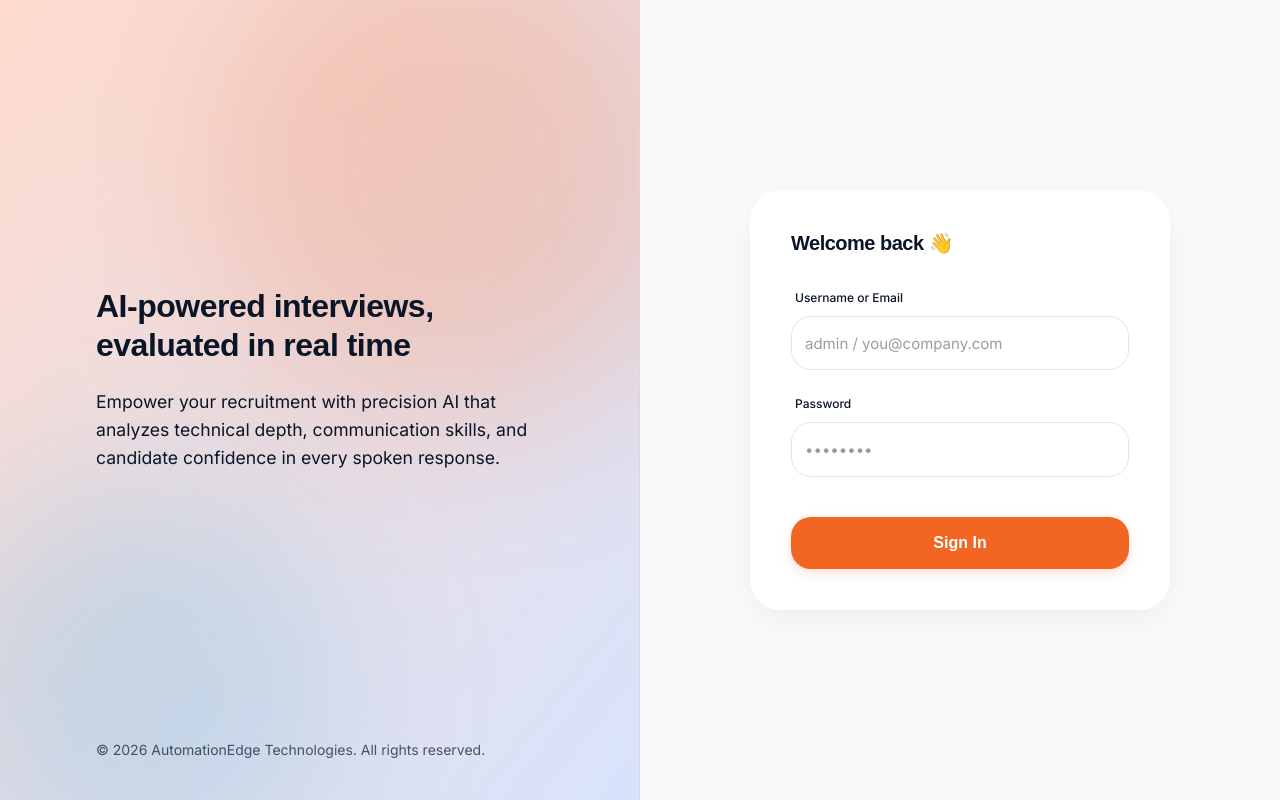
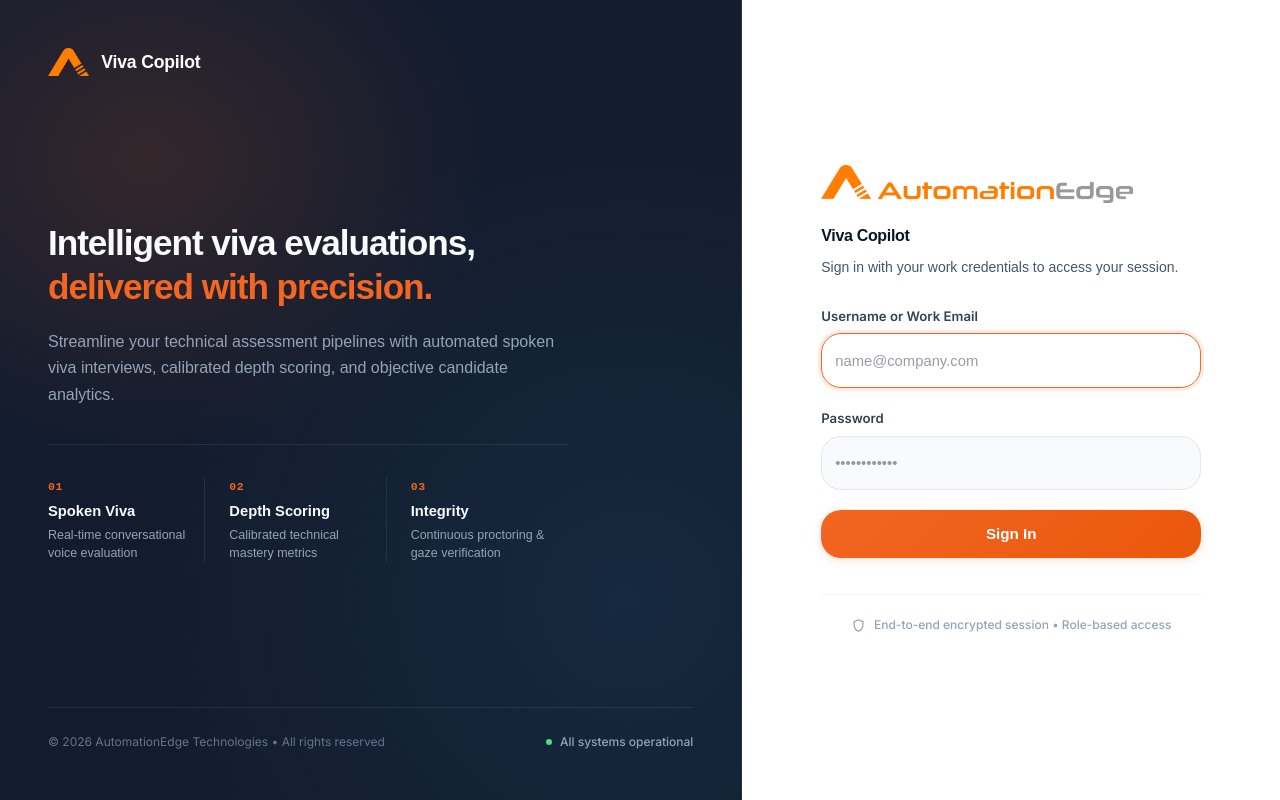
Before and after one commit to Shoai01/ae-interview-copilot, a React (Vite) app in the folder frontend/: page / in a window 1280 px wide. Built offline with nearby package versions, Linux system fonts and the light colour scheme; no server answers.

Commit message:
Login Page inhanced

```diff
--- a/frontend/src/components/Layout.jsx
+++ b/frontend/src/components/Layout.jsx
@@ -136,7 +136,7 @@ export default function Layout({ children, breadcrumbs }) {
         </Box>
         <Box>
           <Typography variant="h6" sx={{ fontWeight: 700, fontFamily: 'Syne, sans-serif', lineHeight: 1.2 }}>
-            Viva Copilot<Typography component="span" sx={{ color: 'primary.main', fontWeight: 700 }}>.</Typography>
+            Viva Copilot
           </Typography>
 
         </Box>
--- a/frontend/src/pages/Login.jsx
+++ b/frontend/src/pages/Login.jsx
@@ -1,4 +1,4 @@
-import React, { useState } from 'react';
+import React, { useState, useEffect } from 'react';
 import { useNavigate, useLocation } from 'react-router-dom';
 import {
   Box,
@@ -7,12 +7,17 @@ import {
   Button,
   InputAdornment,
   IconButton,
-  Alert
+  Alert,
+  CircularProgress,
+  Stack
 } from '@mui/material';
 import MailOutlinedIcon from '@mui/icons-material/MailOutlined';
 import LockOutlinedIcon from '@mui/icons-material/LockOutlined';
 import VisibilityOffOutlinedIcon from '@mui/icons-material/VisibilityOffOutlined';
 import VisibilityOutlinedIcon from '@mui/icons-material/VisibilityOutlined';
+import GraphicEqOutlinedIcon from '@mui/icons-material/GraphicEqOutlined';
+import PsychologyOutlinedIcon from '@mui/icons-material/PsychologyOutlined';
+import ShieldOutlinedIcon from '@mui/icons-material/ShieldOutlined';
 import { useAuth } from '@/store/AuthContext';
 
 export default function Login() {
@@ -27,7 +32,7 @@ export default function Login() {
   const [loading, setLoading] = useState(false);
 
   // Redirect if already authenticated
-    React.useEffect(() => {
+  useEffect(() => {
     if (isAuthenticated && user) {
       if (user.must_change_password) {
         navigate('/change-password');
@@ -60,7 +65,7 @@ export default function Login() {
       }
     } catch (err) {
       if (err.response?.status === 429) {
-                setError("Too many login attempts. Please try again in a minute.");
+        setError('Too many login attempts. Please try again in a minute.');
       } else {
         setError(err.response?.data?.detail || 'Invalid username or password');
       }
@@ -70,156 +75,351 @@ export default function Login() {
   };
 
   return (
-        <Box sx={{ display: 'flex', height: '100vh', overflowY: 'auto', flexDirection: { xs: 'column', lg: 'row' }, bgcolor: 'background.default' }}>
+    <Box sx={{ display: 'flex', minHeight: '100vh', width: '100%', flexDirection: { xs: 'column', lg: 'row' }, bgcolor: '#131C2E' }}>
 
-            {/* Left Side (Info Panel) */}
-            <Box sx={{
-                width: { xs: '100%', lg: '50%' },
+      {/* ─── Left Side: Clean, Spacious Product Showcase ─── */}
+      <Box
+        sx={{
+          width: { xs: '100%', lg: '58%', xl: '60%' },
+          display: { xs: 'none', lg: 'flex' },
+          flexDirection: 'column',
+          justifyContent: 'space-between',
+          p: { lg: 6, xl: 8 },
+          position: 'relative',
+          overflow: 'hidden',
+          bgcolor: '#131C2E',
+          color: '#FFFFFF',
+          borderRight: '1px solid rgba(255, 255, 255, 0.08)',
+          backgroundImage: `
+            radial-gradient(ellipse 70% 55% at 20% 20%, rgba(242, 101, 34, 0.15) 0%, transparent 65%),
+            radial-gradient(circle at 85% 75%, rgba(56, 189, 248, 0.08) 0%, transparent 55%)
+          `,
+        }}
+      >
+        {/* Top Brand Header */}
+        <Box sx={{ display: 'flex', alignItems: 'center', gap: 1.5, zIndex: 1 }}>
+          <Box
+            component="img"
+            src="/ae-icon.png"
+            alt="AutomationEdge"
+            sx={{ height: 28, width: 'auto', objectFit: 'contain' }}
+          />
+          <Typography variant="h6" sx={{ color: '#FFFFFF', fontWeight: 700, fontFamily: 'Syne, sans-serif', letterSpacing: '-0.01em', fontSize: '1.1rem' }}>
+            Viva Copilot
+          </Typography>
+        </Box>
+
+        {/* Center: Spacious, Minimalist Value Narrative */}
+        <Box sx={{ my: 'auto', maxWidth: 520, zIndex: 1 }}>
+          <Typography
+            variant="h2"
+            sx={{
+              fontWeight: 700,
+              fontFamily: 'Syne, sans-serif',
+              fontSize: { lg: '2.2rem', xl: '2.6rem' },
+              lineHeight: 1.25,
+              letterSpacing: '-0.03em',
+              color: '#F8FAFC',
+              mb: 2.5,
+            }}
+          >
+            Intelligent viva evaluations,{' '}
+            <Box component="span" sx={{ color: 'primary.main' }}>
+              delivered with precision.
+            </Box>
+          </Typography>
+
+          <Typography
+            variant="body1"
+            sx={{
+              color: '#94A3B8',
+              lineHeight: 1.65,
+              fontSize: '1rem',
+              fontFamily: 'DM Sans, sans-serif',
+              mb: 4.5,
+            }}
+          >
+            Streamline your technical assessment pipelines with automated spoken viva interviews, calibrated depth scoring, and objective candidate analytics.
+          </Typography>
+
+          {/* Minimalist 3-Column Capability Row */}
+          <Box
+            sx={{
+              display: 'grid',
+              gridTemplateColumns: 'repeat(3, 1fr)',
+              gap: 3,
+              pt: 4,
+              borderTop: '1px solid rgba(255, 255, 255, 0.08)',
+            }}
+          >
+            {[
+              {
+                step: '01',
+                title: 'Spoken Viva',
+                desc: 'Real-time conversational voice evaluation',
+              },
+              {
+                step: '02',
+                title: 'Depth Scoring',
+                desc: 'Calibrated technical mastery metrics',
+              },
+              {
+                step: '03',
+                title: 'Integrity',
+                desc: 'Continuous proctoring & gaze verification',
+              },
+            ].map((col, idx) => (
+              <Box
+                key={col.step}
+                sx={{
+                  display: 'flex',
+                  flexDirection: 'column',
+                  gap: 0.5,
+                  pr: idx < 2 ? 2 : 0,
+                  borderRight: idx < 2 ? '1px solid rgba(255, 255, 255, 0.08)' : 'none',
+                }}
+              >
+                <Typography
+                  variant="caption"
+                  sx={{
+                    fontFamily: 'monospace',
+                    fontSize: '0.72rem',
+                    color: 'primary.main',
+                    fontWeight: 700,
+                    letterSpacing: '0.05em',
+                  }}
+                >
+                  {col.step}
+                </Typography>
+                <Typography
+                  variant="body2"
+                  sx={{
+                    fontWeight: 700,
+                    color: '#F8FAFC',
+                    fontSize: '0.92rem',
+                    fontFamily: 'Syne, sans-serif',
+                  }}
+                >
+                  {col.title}
+                </Typography>
+                <Typography
+                  variant="caption"
+                  sx={{
+                    color: '#94A3B8',
+                    lineHeight: 1.45,
+                    fontSize: '0.78rem',
+                    fontFamily: 'DM Sans, sans-serif',
+                  }}
+                >
+                  {col.desc}
+                </Typography>
+              </Box>
+            ))}
+          </Box>
+        </Box>
+
+        {/* Footer */}
+        <Box
+          sx={{
+            display: 'flex',
+            alignItems: 'center',
+            justifyContent: 'space-between',
+            zIndex: 1,
+            pt: 3,
+            borderTop: '1px solid rgba(255, 255, 255, 0.06)',
+          }}
+        >
+          <Typography variant="caption" sx={{ color: '#64748B', fontSize: '0.75rem' }}>
+            &copy; 2026 AutomationEdge Technologies &bull; All rights reserved
+          </Typography>
+          <Box sx={{ display: 'flex', alignItems: 'center', gap: 1 }}>
+            <Box sx={{ width: 6, height: 6, borderRadius: '50%', bgcolor: '#4ade80' }} />
+            <Typography variant="caption" sx={{ color: '#94A3B8', fontSize: '0.75rem', fontWeight: 500 }}>
+              All systems operational
+            </Typography>
+          </Box>
+        </Box>
+      </Box>
+
+      {/* ─── Right Side: Focused Login Form ─── */}
+      <Box
+        sx={{
+          width: { xs: '100%', lg: '42%', xl: '40%' },
           display: 'flex',
           flexDirection: 'column',
           justifyContent: 'center',
-                px: { xs: 4, sm: 8, lg: 12 },
-                py: { xs: 8, lg: 10 },
-                background: 'linear-gradient(to bottom right, #FFDBCE, #D7E3FC)',
-                position: 'relative',
-                borderRight: '1px solid rgba(0,0,0,0.05)',
-                overflow: 'hidden'
-            }}>
-                <Box sx={{ position: 'absolute', top: '-10%', right: '-10%', width: 500, height: 500, bgcolor: 'rgba(242, 101, 34, 0.2)', borderRadius: '50%', filter: 'blur(80px)', pointerEvents: 'none' }} />
-                <Box sx={{ position: 'absolute', bottom: '-10%', left: '-10%', width: 400, height: 400, bgcolor: 'rgba(0, 154, 222, 0.15)', borderRadius: '50%', filter: 'blur(80px)', pointerEvents: 'none' }} />
-                <Box sx={{ maxWidth: 500, position: 'relative', zIndex: 1 }}>
-                    <Typography variant="h2" color="text.primary" sx={{ fontWeight: 700, mb: 3, lineHeight: 1.2 }}>
-                        AI-powered interviews, <Box component="span" color="primary.main">evaluated in real time</Box>
-                    </Typography>
+          alignItems: 'center',
+          px: { xs: 3, sm: 6, lg: 5, xl: 7 },
+          py: { xs: 6, lg: 6 },
+          bgcolor: '#FFFFFF',
+        }}
+      >
+        <Box sx={{ width: '100%', maxWidth: 380 }}>
 
-                    <Typography variant="body1" color="text.secondary" sx={{ mb: 5, fontSize: '1.1rem', lineHeight: 1.6 }}>
-                        Empower your recruitment with precision AI that analyzes technical depth, communication skills, and candidate confidence in every spoken response.
+          {/* Official AutomationEdge Logo Header */}
+          <Box sx={{ mb: 3.5, display: 'flex', flexDirection: 'column', alignItems: 'flex-start' }}>
+            <Box
+              component="img"
+              src="/ae-full-logo.png"
+              alt="AutomationEdge"
+              sx={{
+                height: 38,
+                width: 'auto',
+                objectFit: 'contain',
+                mb: 2.5,
+              }}
+            />
+            <Box sx={{ mb: 1 }}>
+              <Typography variant="h6" sx={{ fontWeight: 700, fontFamily: 'Syne, sans-serif', letterSpacing: '-0.02em' }}>
+                Viva Copilot
               </Typography>
             </Box>
-
-                <Box sx={{ position: 'absolute', bottom: 40, left: { xs: 32, sm: 64, lg: 96 }, width: 'calc(100% - 192px)', display: 'flex', justifyContent: 'space-between', alignItems: 'center' }}>
-                    <Typography variant="body2" color="text.secondary" sx={{ opacity: 0.7 }}>
-                        © 2026 AutomationEdge Technologies. All rights reserved.
-                    </Typography>
-                </Box>
-            </Box>
-
-            {/* Right Side (Form Panel) */}
-            <Box sx={{
-                width: { xs: '100%', lg: '50%' },
-                display: 'flex',
-                alignItems: 'flex-start',
-                justifyContent: 'center',
-                position: 'relative',
-                py: { xs: 8, lg: 0 },
-                px: { xs: 4, sm: 8 },
-                bgcolor: 'background.default'
-            }}>
-                <Box sx={{
-                    my: 'auto',
-                    maxWidth: 420,
-                    width: '100%',
-                    bgcolor: 'background.paper',
-                    p: { xs: 4, sm: 5 },
-                    borderRadius: 3,
-                    border: '1px solid rgba(255,255,255,0.6)',
-                    boxShadow: '0px 10px 30px rgba(0, 0, 0, 0.05)',
-                    position: 'relative',
-                    zIndex: 1
-                }}>
-                    <Box sx={{ mb: 4 }}>
-                        <Typography variant="h4" color="text.primary" sx={{ fontWeight: 700, mb: 1 }}>
-                            Welcome back 👋
+            <Typography variant="body2" sx={{ color: 'text.secondary', fontFamily: 'DM Sans, sans-serif' }}>
+              Sign in with your work credentials to access your session.
             </Typography>
           </Box>
 
           {error && (
-                        <Alert severity="error" sx={{ mb: 3 }}>
+            <Alert
+              severity="error"
+              sx={{
+                mb: 3,
+                borderRadius: 2,
+                fontSize: '0.85rem',
+                border: '1px solid rgba(239, 68, 68, 0.2)',
+                '& .MuiAlert-icon': { color: '#ef4444' },
+              }}
+            >
               {error}
             </Alert>
           )}
 
-                    <form onSubmit={handleLogin}>
-                        <Box sx={{ display: 'flex', flexDirection: 'column', gap: 3 }}>
+          {/* Login Form */}
+          <Box component="form" onSubmit={handleLogin} noValidate>
+            <Stack spacing={2.5}>
               <Box>
-                                <Typography variant="caption" color="text.secondary" sx={{ display: 'block', mb: 1, ml: 0.5, fontWeight: 500 }}>
-                                    Username or Email
+                <Typography
+                  component="label"
+                  htmlFor="username-input"
+                  variant="caption"
+                  sx={{
+                    display: 'block',
+                    mb: 0.75,
+                    fontWeight: 600,
+                    color: '#334155',
+                    fontSize: '0.825rem',
+                  }}
+                >
+                  Username or Work Email
                 </Typography>
                 <TextField
+                  id="username-input"
                   fullWidth
-                                    placeholder="admin / you@company.com"
+                  placeholder="name@company.com"
                   required
+                  autoFocus
+                  autoComplete="username"
                   value={username}
                   onChange={(e) => setUsername(e.target.value)}
-                                    variant="outlined"
                   InputProps={{
                     startAdornment: (
                       <InputAdornment position="start">
-                                                <MailOutlinedIcon color="action" sx={{ fontSize: 20 }} />
+                        <MailOutlinedIcon sx={{ fontSize: 19, color: '#94A3B8' }} />
                       </InputAdornment>
                     ),
                   }}
                   sx={{
                     '& .MuiOutlinedInput-root': {
-                                            bgcolor: 'white',
+                      bgcolor: '#F8FAFC',
                       borderRadius: 2,
-                                            transition: 'all 0.2s ease',
-                                            '& fieldset': { borderColor: 'rgba(0,0,0,0.1)' },
-                                            '&:hover fieldset': { borderColor: 'rgba(0,0,0,0.2)' },
+                      fontSize: '0.925rem',
+                      fontFamily: 'DM Sans, sans-serif',
+                      transition: 'all 0.18s ease',
+                      '& fieldset': {
+                        borderColor: '#E2E8F0',
+                      },
+                      '&:hover fieldset': {
+                        borderColor: '#CBD5E1',
+                      },
+                      '&.Mui-focused': {
+                        bgcolor: '#FFFFFF',
+                        boxShadow: '0 0 0 3px rgba(242, 101, 34, 0.12)',
+                      },
                       '&.Mui-focused fieldset': {
                         borderColor: 'primary.main',
-                                                borderWidth: '1px',
+                        borderWidth: '1.5px',
                       },
-                                            '&.Mui-focused': {
-                                                boxShadow: '0 0 0 3px rgba(242, 101, 34, 0.15)',
-                                            }
-                                        }
+                    },
                   }}
                 />
               </Box>
 
               <Box>
-                                <Box sx={{ display: 'flex', justifyContent: 'space-between', alignItems: 'center', mb: 1, px: 0.5 }}>
-                                    <Typography variant="caption" color="text.secondary" sx={{ fontWeight: 500 }}>
+                <Typography
+                  component="label"
+                  htmlFor="password-input"
+                  variant="caption"
+                  sx={{
+                    display: 'block',
+                    mb: 0.75,
+                    fontWeight: 600,
+                    color: '#334155',
+                    fontSize: '0.825rem',
+                  }}
+                >
                   Password
                 </Typography>
-                                </Box>
                 <TextField
+                  id="password-input"
                   fullWidth
-                                    placeholder="••••••••"
+                  placeholder="••••••••••••"
                   required
-                                    type={showPassword ? "text" : "password"}
+                  type={showPassword ? 'text' : 'password'}
+                  autoComplete="current-password"
                   value={password}
                   onChange={(e) => setPassword(e.target.value)}
                   InputProps={{
                     startAdornment: (
                       <InputAdornment position="start">
-                                                <LockOutlinedIcon color="action" sx={{ fontSize: 20 }} />
+                        <LockOutlinedIcon sx={{ fontSize: 19, color: '#94A3B8' }} />
                       </InputAdornment>
                     ),
                     endAdornment: (
                       <InputAdornment position="end">
-                                                <IconButton edge="end" size="small" onClick={() => setShowPassword(!showPassword)}>
-                                                    {showPassword ? <VisibilityOutlinedIcon color="action" sx={{ fontSize: 20 }} /> : <VisibilityOffOutlinedIcon color="action" sx={{ fontSize: 20 }} />}
+                        <IconButton
+                          aria-label={showPassword ? 'Hide password' : 'Show password'}
+                          edge="end"
+                          size="small"
+                          onClick={() => setShowPassword(!showPassword)}
+                          sx={{ color: '#94A3B8', '&:hover': { color: '#475569' } }}
+                        >
+                          {showPassword ? <VisibilityOutlinedIcon sx={{ fontSize: 18 }} /> : <VisibilityOffOutlinedIcon sx={{ fontSize: 18 }} />}
                         </IconButton>
                       </InputAdornment>
-                                        )
+                    ),
                   }}
                   sx={{
                     '& .MuiOutlinedInput-root': {
-                                            bgcolor: 'white',
+                      bgcolor: '#F8FAFC',
                       borderRadius: 2,
-                                            transition: 'all 0.2s ease',
-                                            '& fieldset': { borderColor: 'rgba(0,0,0,0.1)' },
-                                            '&:hover fieldset': { borderColor: 'rgba(0,0,0,0.2)' },
+                      fontSize: '0.925rem',
+                      fontFamily: 'DM Sans, sans-serif',
+                      transition: 'all 0.18s ease',
+                      '& fieldset': {
+                        borderColor: '#E2E8F0',
+                      },
+                      '&:hover fieldset': {
+                        borderColor: '#CBD5E1',
+                      },
+                      '&.Mui-focused': {
+                        bgcolor: '#FFFFFF',
+                        boxShadow: '0 0 0 3px rgba(242, 101, 34, 0.12)',
+                      },
                       '&.Mui-focused fieldset': {
                         borderColor: 'primary.main',
-                                                borderWidth: '1px',
+                        borderWidth: '1.5px',
                       },
-                                            '&.Mui-focused': {
-                                                boxShadow: '0 0 0 3px rgba(242, 101, 34, 0.15)',
-                                            }
-                                        }
+                    },
                   }}
                 />
               </Box>
@@ -229,27 +429,63 @@ export default function Login() {
                 variant="contained"
                 color="primary"
                 fullWidth
-                                size="large"
                 disabled={loading}
                 sx={{
-                                    py: 1.5,
-                                    fontWeight: 700,
-                                    mt: 2,
+                  py: 1.35,
+                  fontWeight: 600,
+                  mt: 1,
                   borderRadius: 2,
-                                    textTransform: 'none',
-                                    fontSize: '1rem',
-                                    boxShadow: '0 4px 12px rgba(242, 101, 34, 0.2)',
+                  fontSize: '0.95rem',
+                  fontFamily: 'DM Sans, sans-serif',
+                  color: '#FFFFFF',
+                  background: 'linear-gradient(135deg, #F26522 0%, #EA580C 100%)',
+                  boxShadow: '0 2px 8px rgba(242, 101, 34, 0.22)',
                   '&:hover': {
-                                        boxShadow: '0 6px 16px rgba(242, 101, 34, 0.3)',
-                                    }
+                    color: '#FFFFFF',
+                    background: 'linear-gradient(135deg, #EA580C 0%, #D9531E 100%)',
+                    boxShadow: '0 4px 14px rgba(242, 101, 34, 0.32)',
+                  },
+                  '&:disabled': {
+                    bgcolor: 'rgba(242, 101, 34, 0.65)',
+                    color: '#FFFFFF',
+                    boxShadow: 'none',
+                  },
                 }}
               >
-                                {loading ? 'Signing in...' : 'Sign In'}
+                {loading ? (
+                  <Box sx={{ display: 'flex', alignItems: 'center', gap: 1.5, color: '#FFFFFF' }}>
+                    <CircularProgress size={18} sx={{ color: '#FFFFFF' }} thickness={4} />
+                    <span style={{ color: '#FFFFFF' }}>Signing In...</span>
+                  </Box>
+                ) : (
+                  <span style={{ color: '#FFFFFF' }}>Sign In</span>
+                )}
               </Button>
+            </Stack>
           </Box>
-                    </form>
+
+          {/* Security Footnote */}
+          <Box
+            sx={{
+              mt: 4.5,
+              pt: 2.5,
+              borderTop: '1px solid #F1F5F9',
+              display: 'flex',
+              alignItems: 'center',
+              justifyContent: 'center',
+              gap: 1,
+              color: '#94A3B8',
+            }}
+          >
+            <ShieldOutlinedIcon sx={{ fontSize: 15, color: '#94A3B8' }} />
+            <Typography variant="caption" sx={{ fontSize: '0.75rem', fontWeight: 500 }}>
+              End-to-end encrypted session &bull; Role-based access
+            </Typography>
+          </Box>
+
         </Box>
       </Box>
+
     </Box>
   );
 }
--- a/frontend/src/pages/WelcomeCheck.jsx
+++ b/frontend/src/pages/WelcomeCheck.jsx
@@ -173,7 +173,7 @@ export default function WelcomeCheck() {
       {/* Header */}
       <Box component="header" sx={{ width: '100%', px: 4, py: 2, display: 'flex', alignItems: 'center', justifyContent: 'space-between', height: 64, position: 'sticky', top: 0, zIndex: 50, bgcolor: 'background.default' }}>
         <Typography variant="h6" sx={{ display: 'flex', alignItems: 'center', color: 'text.primary', fontWeight: 600, fontFamily: 'Syne, sans-serif' }}>
-          Viva Copilot<Typography component="span" variant="h6" color="primary.main" sx={{ fontWeight: 600, fontFamily: 'Syne, sans-serif' }}>.</Typography>
+          Viva Copilot
         </Typography>
         <Button
           variant="outlined"
```
Also changed, not shown: frontend/public/ae-full-logo.png (added), 1 other file (tests, documents, lock files or other folders). Lines whose indentation alone changed are shown as unchanged.
